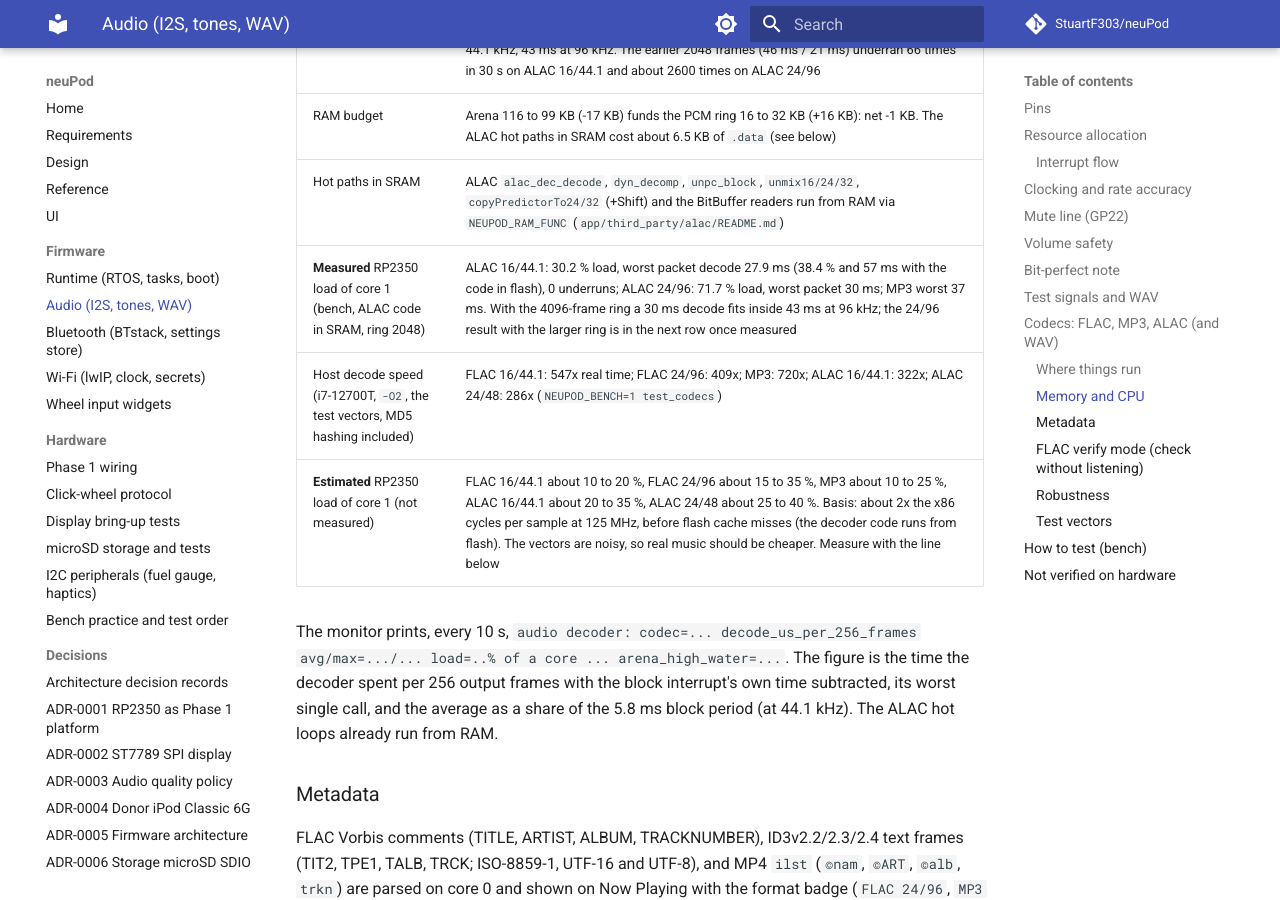
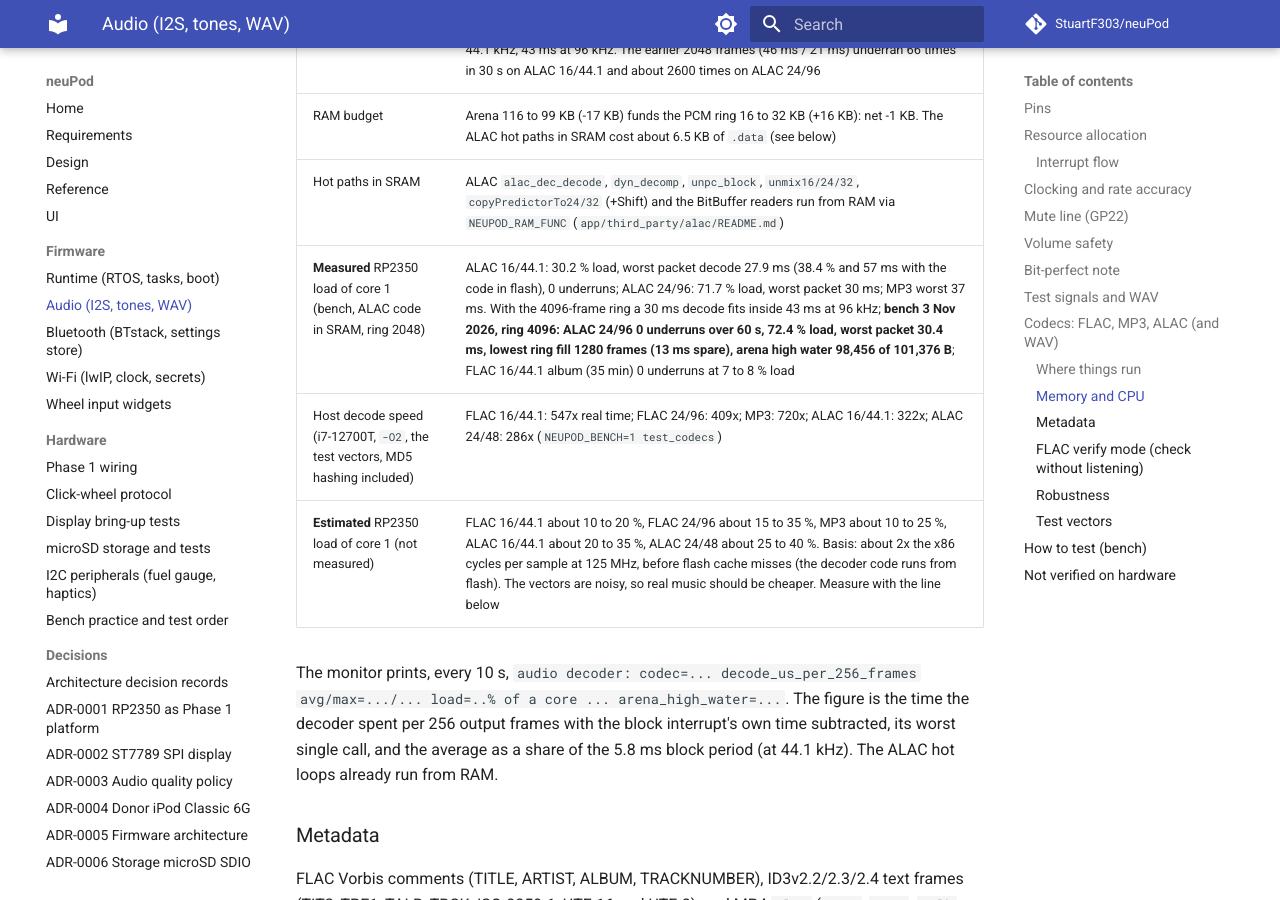
Before and after one commit to StuartF303/neuPod, an MkDocs documentation site: the page built from docs/audio.md, in a window 1280 px wide and 900 px high, scrolled down 7149 px. Built offline with MkDocs 1.6.1 and Material for MkDocs 9.7.7, drawn with Linux system fonts in a browser that asks for light colours; comment, search, counter and statistics services are not loaded.

Commit message:
docs(audio): record bench result for the 4096-frame ring
Co-Authored-By: Claude Opus 5.5 <noreply@anthropic.com>

```diff
--- a/docs/audio.md
+++ b/docs/audio.md
@@ -172,7 +172,7 @@ More than 2 channels are rejected with a message, as are unsupported rates ("Uns
 | PCM ring | `NEUPOD_PCM_RING_FRAMES` = 4096 frames, 32 KB (`app/os/memory_budget.h`): 93 ms at 44.1 kHz, 43 ms at 96 kHz. The earlier 2048 frames (46 ms / 21 ms) underran 66 times in 30 s on ALAC 16/44.1 and about 2600 times on ALAC 24/96 |
 | RAM budget | Arena 116 to 99 KB (-17 KB) funds the PCM ring 16 to 32 KB (+16 KB): net -1 KB. The ALAC hot paths in SRAM cost about 6.5 KB of `.data` (see below) |
 | Hot paths in SRAM | ALAC `alac_dec_decode`, `dyn_decomp`, `unpc_block`, `unmix16/24/32`, `copyPredictorTo24/32` (+Shift) and the BitBuffer readers run from RAM via `NEUPOD_RAM_FUNC` (`app/third_party/alac/README.md`) |
-| **Measured** RP2350 load of core 1 (bench, ALAC code in SRAM, ring 2048) | ALAC 16/44.1: 30.2 % load, worst packet decode 27.9 ms (38.4 % and 57 ms with the code in flash), 0 underruns; ALAC 24/96: 71.7 % load, worst packet 30 ms; MP3 worst 37 ms. With the 4096-frame ring a 30 ms decode fits inside 43 ms at 96 kHz; the 24/96 result with the larger ring is in the next row once measured |
+| **Measured** RP2350 load of core 1 (bench, ALAC code in SRAM, ring 2048) | ALAC 16/44.1: 30.2 % load, worst packet decode 27.9 ms (38.4 % and 57 ms with the code in flash), 0 underruns; ALAC 24/96: 71.7 % load, worst packet 30 ms; MP3 worst 37 ms. With the 4096-frame ring a 30 ms decode fits inside 43 ms at 96 kHz; **bench 3 Nov 2026, ring 4096: ALAC 24/96 0 underruns over 60 s, 72.4 % load, worst packet 30.4 ms, lowest ring fill 1280 frames (13 ms spare), arena high water 98,456 of 101,376 B**; FLAC 16/44.1 album (35 min) 0 underruns at 7 to 8 % load |
 | Host decode speed (i7-12700T, `-O2`, the test vectors, MD5 hashing included) | FLAC 16/44.1: 547x real time; FLAC 24/96: 409x; MP3: 720x; ALAC 16/44.1: 322x; ALAC 24/48: 286x (`NEUPOD_BENCH=1 test_codecs`) |
 | **Estimated** RP2350 load of core 1 (not measured) | FLAC 16/44.1 about 10 to 20 %, FLAC 24/96 about 15 to 35 %, MP3 about 10 to 25 %, ALAC 16/44.1 about 20 to 35 %, ALAC 24/48 about 25 to 40 %. Basis: about 2x the x86 cycles per sample at 125 MHz, before flash cache misses (the decoder code runs from flash). The vectors are noisy, so real music should be cheaper. Measure with the line below |
 
```
Also changed, not shown: CHANGELOG.md (+1 -1 lines).
